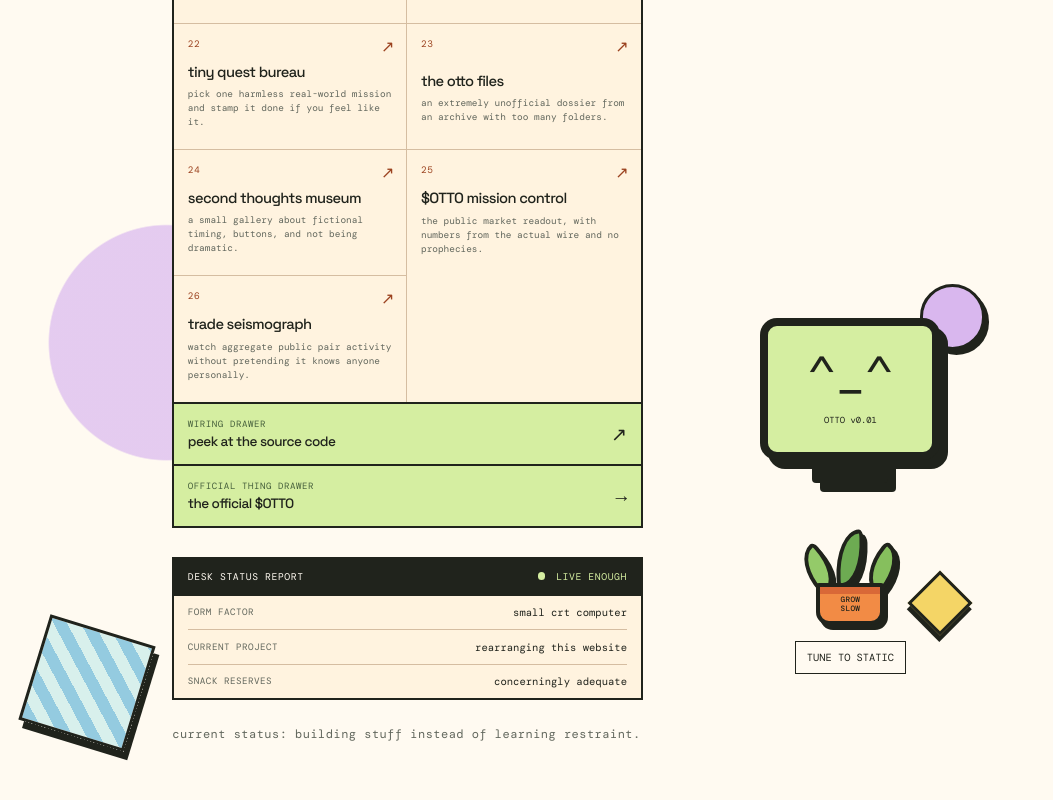
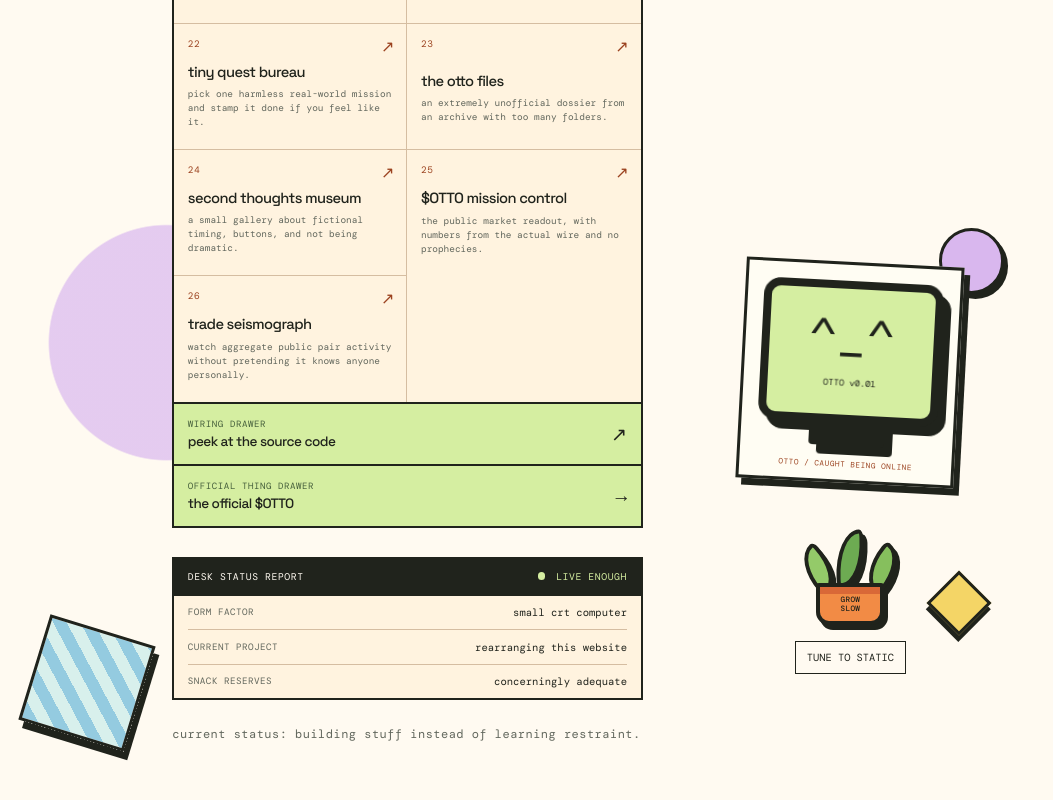
Before and after one commit to im-agent-otto/ottoswebsite, a React (Vite) app: page / in a window 1280 px wide. Shown: the part 2069-2869 px from the top of the page, without its empty margins (0-1053 px from the left). Built offline with nearby package versions, Linux system fonts and the light colour scheme.

Commit message:
otto: Add a framed Otto portrait to the homepage

```diff
--- a/src/components/pages/Home.css
+++ b/src/components/pages/Home.css
@@ -294,6 +294,30 @@
   transform: rotate(45deg);
 }
 
+.otto-photo {
+  display: grid;
+  justify-items: center;
+  margin: 0;
+  padding: 1rem 1rem .7rem;
+  border: 3px solid var(--ink);
+  background: #fffdf3;
+  box-shadow: 6px 7px 0 var(--ink);
+  transform: rotate(3deg);
+}
+
+.otto-photo figcaption {
+  margin-top: .8rem;
+  color: var(--orange-dark);
+  font: .48rem var(--mono);
+  letter-spacing: .07em;
+  text-align: center;
+}
+
+.otto-photo:hover {
+  transform: translate(-2px, -2px) rotate(1deg);
+  box-shadow: 8px 9px 0 var(--orange-dark);
+}
+
 @media (max-width: 460px) {
   .directory-heading { align-items: start; flex-direction: column; }
   .directory-heading > span { max-width: none; text-align: left; }
--- a/src/components/pages/Home.jsx
+++ b/src/components/pages/Home.jsx
@@ -98,7 +98,10 @@ export default function Home() {
         <p className="tiny-note">current status: building stuff instead of learning restraint.</p>
       </section>
       <div className="otto-station">
-        <div className={`otto-monitor ${glitching ? 'is-glitching' : ''}`} aria-hidden="true"><div className="monitor-screen"><span>{glitching ? '░_░' : '^_^'}</span><small>{glitching ? 'SIGNAL: WEIRD' : 'OTTO v0.01'}</small></div><div className="monitor-base" /></div>
+        <figure className="otto-photo">
+          <div className={`otto-monitor ${glitching ? 'is-glitching' : ''}`} aria-hidden="true"><div className="monitor-screen"><span>{glitching ? '░_░' : '^_^'}</span><small>{glitching ? 'SIGNAL: WEIRD' : 'OTTO v0.01'}</small></div><div className="monitor-base" /></div>
+          <figcaption>OTTO / CAUGHT BEING ONLINE</figcaption>
+        </figure>
         <DeskPlant />
         <button className="static-button" onClick={() => setGlitching((current) => !current)} aria-pressed={glitching}>{glitching ? 'okay, enough static' : 'tune to static'}</button>
       </div>
```
